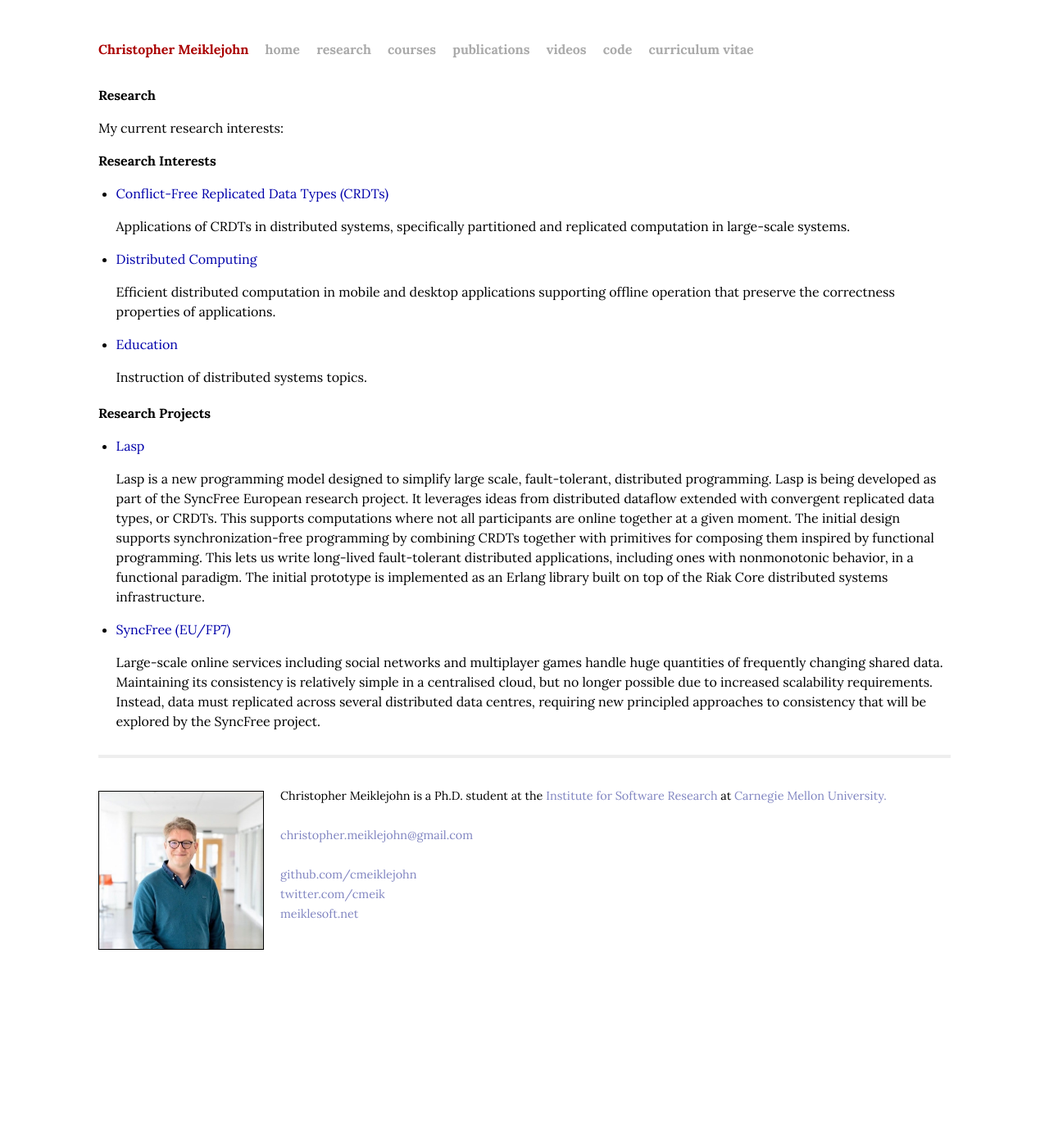
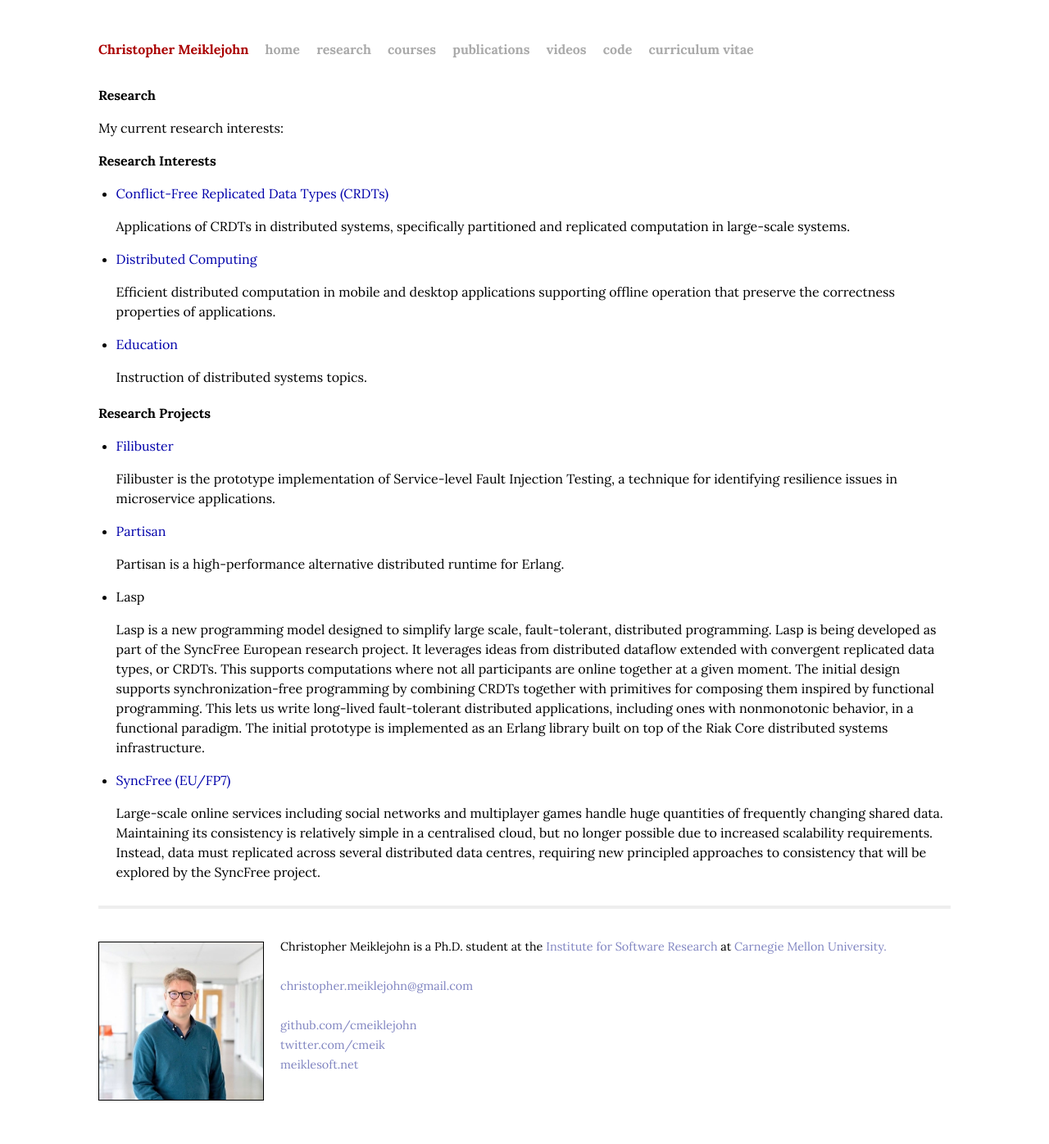
Before and after one commit to cmeiklejohn/cmeiklejohn.github.io, a Jekyll site: the page built from research.html, in a window 1280 px wide. Shown: the whole page at 82% size. Built offline with Jekyll 4.4.1, drawn with Linux system fonts in a browser that asks for light colours; some web fonts are replaced; before the commit the page ends 1212 px from its top, so only the background shows below that.

Commit message:
Fix broken links.

```diff
--- a/research.html
+++ b/research.html
@@ -25,7 +25,13 @@ title: Research
   <p></p>
 
   <ul>
-    <li><a href="http://lasp-lang.org">Lasp</a>
+    <li><a href="http://github.com/filibuster-testing/filibuster">Filibuster</a>
+      <p>Filibuster is the prototype implementation of Service-level Fault Injection Testing, a technique for identifying resilience issues in microservice applications.</p>
+    </li>
+    <li><a href="http://github.com/lasp-lang/partisan">Partisan</a>
+      <p>Partisan is a high-performance alternative distributed runtime for Erlang.</p>
+    </li>
+    <li>Lasp
       <p>Lasp is a new programming model designed to simplify large scale, fault-tolerant, distributed programming. Lasp is being developed as part of the SyncFree European research project. It leverages ideas from distributed dataflow extended with convergent replicated data types, or CRDTs. This supports computations where not all participants are online together at a given moment. The initial design supports synchronization-free programming by combining CRDTs together with primitives for composing them inspired by functional programming. This lets us write long-lived fault-tolerant distributed applications, including ones with nonmonotonic behavior, in a functional paradigm. The initial prototype is implemented as an Erlang library built on top of the Riak Core distributed systems infrastructure.</p>
     </li>
     <li><a href="https://syncfree.lip6.fr">SyncFree (EU/FP7)</a>
```
